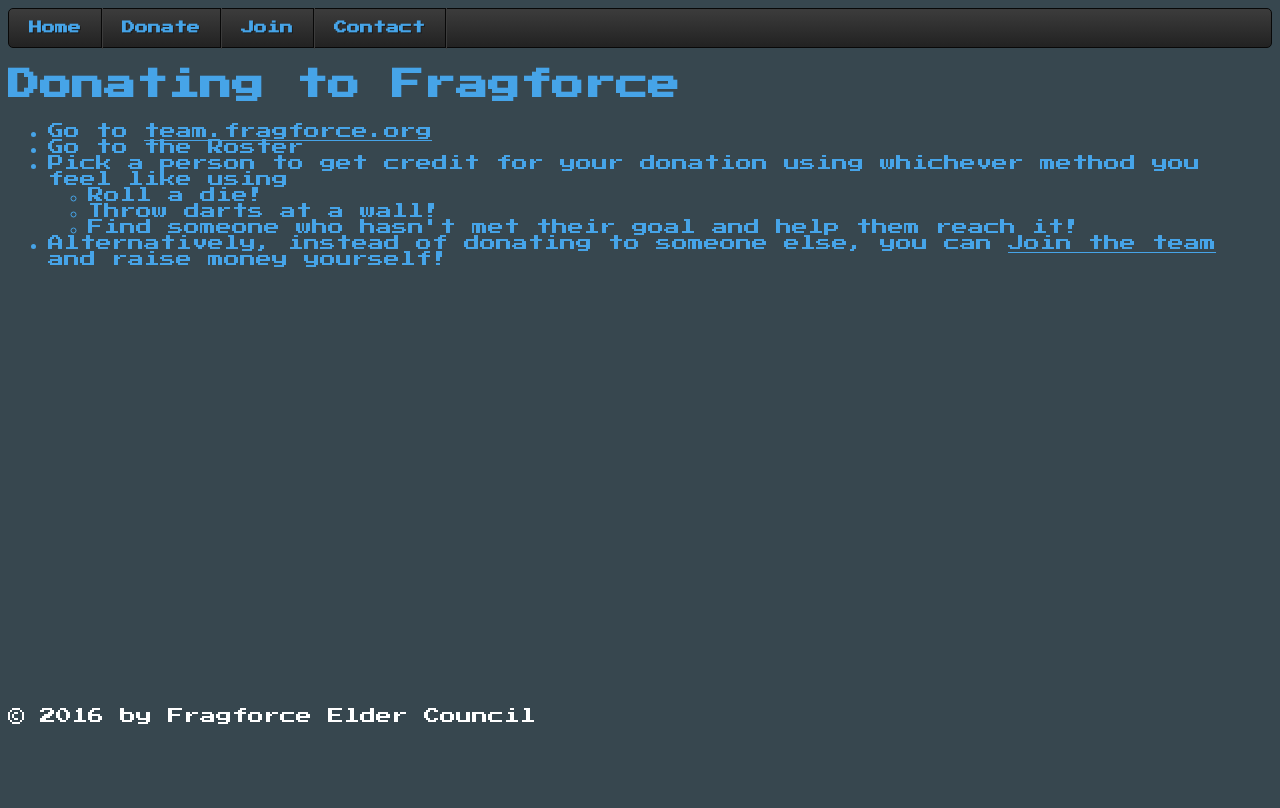
After one commit to parkervcp/fragforce.org, a Flask app: page /donate in a window 1280 px wide. The commit adds this page. Run offline with Flask 2, Linux system fonts and the light colour scheme.

Commit message:
Added donation page

```diff
--- a/fragforce/templates/base.html
+++ b/fragforce/templates/base.html
@@ -14,6 +14,7 @@
       <div id='cssmenu'>
       <ul>
         <li><a href="{{ url_for('index') }}"><span>Home</span></a></li>
+        <li><a href="{{ url_for('donate') }}"><span>Donate</span></a></li>
         <li><a href="{{ url_for('join') }}"><span>Join</span></a></li>
         <li class='last'><a href="{{ url_for('contact') }}"><span>Contact</span></a></li>
       </ul>
--- /dev/null
+++ b/fragforce/templates/donate.html
@@ -0,0 +1,17 @@
+{% extends 'base.html' %}
+{% block title %}How to Donate{% endblock %}
+{% block content %}
+  <h1>Donating to Fragforce</h1>
+  <p>
+    <ul>
+      <li>Go to <a href="http://team.fragforce.org">team.fragforce.org</a></li>
+      <li>Go to the Roster</li>
+      <li>Pick a person to get credit for your donation using whichever method you feel like using</li>
+      <ul>
+        <li>Roll a die!</li>
+        <li>Throw darts at a wall!</li>
+        <li>Find someone who hasn't met their goal and help them reach it!</li>
+      </ul>
+      <li>Alternatively, instead of donating to someone else, you can <a href="{{ url_for('join') }}">Join the team</a> and raise money yourself!</li>
+    </ul>
+{% endblock %}
--- a/fragforce/views.py
+++ b/fragforce/views.py
@@ -7,6 +7,9 @@ def index(name=None):
 @app.route('/contact')
 def contact(name=None):
   return render_template('contact.html', name=name)
+@app.route('/donate')
+def donate(name=None):
+  return render_template('donate.html', name=name)
 @app.route('/join')
 def join(name=None):
   return render_template('join.html', name=name)
```
Also changed, not shown: fragforce/static/fragforce_dpad_full.svg (added).
